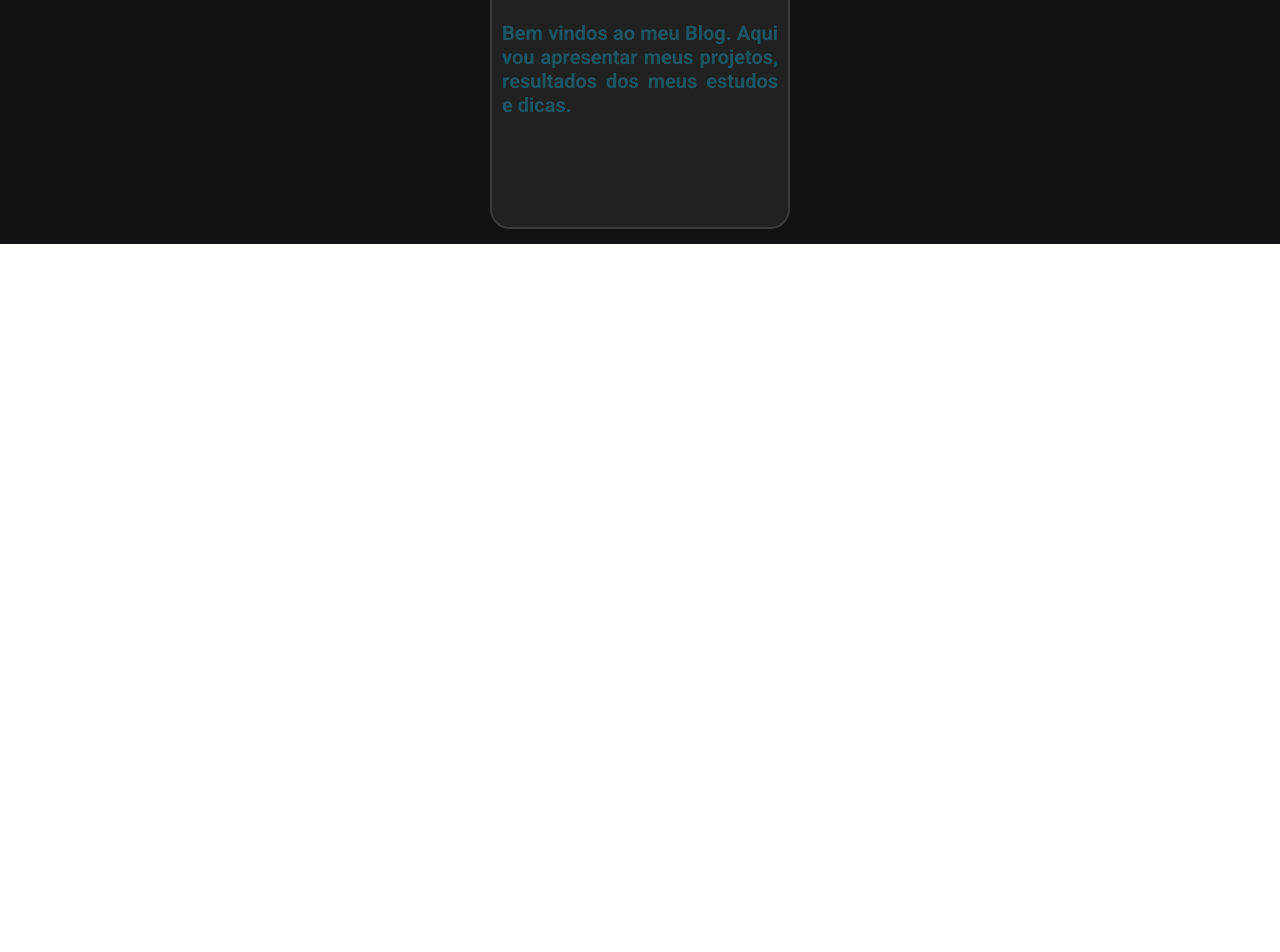
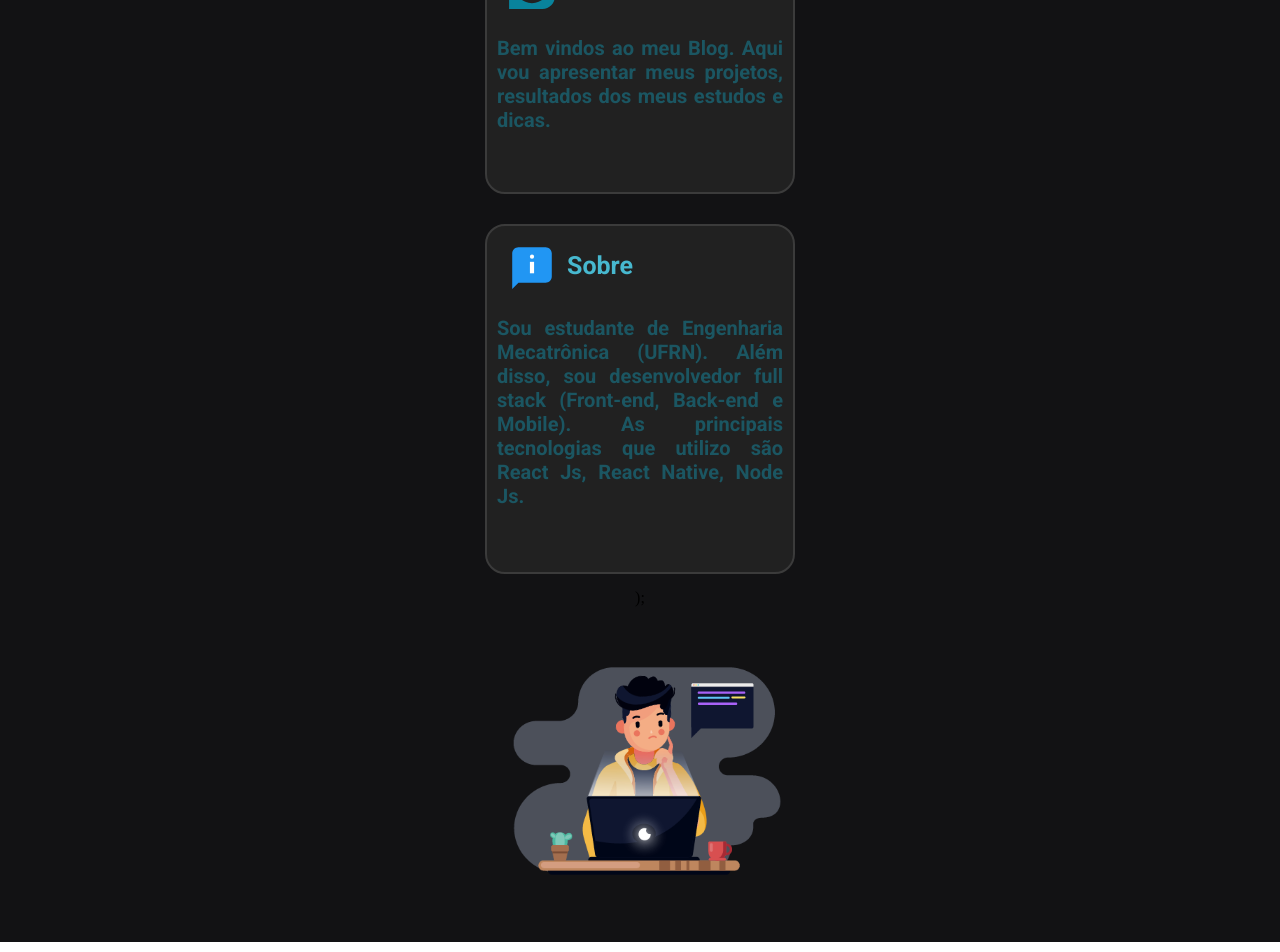
Before and after one commit to lucasdksan/Blog_Hunter, a React (Create React App) app: page / in a window 1280 px wide. Shown: the part 384-1336 px from the top of the page. Before the commit the page ends 800 px from the top, so only its background shows below. Built offline with nearby package versions, Linux system fonts and the light colour scheme.

Commit message:
Simples modificações

```diff
--- a/src/components/BlockText.tsx
+++ b/src/components/BlockText.tsx
@@ -1,17 +1,23 @@
 import React from 'react';
 
-import { Container, AreaTitle, IconHello, Title, Description } from '../styles/components/BlockText';
+import { Container,
+        AreaTitle,
+        Title,
+        Description } from '../styles/components/BlockText';
 
 interface Props {
-    title?: string;
-    text?: string;
+    title: string;
+    text: string;
+    height?: string;
 }
 
-const BlockText:React.FC <Props>= ({ text, title })=>{
+const BlockText:React.FC <Props>= ({ text, title, height="300px", children })=>{
     return(
-        <Container>
+        <Container
+            heightExtern={height}
+        >
             <AreaTitle>
-                <IconHello/>
+                {children}
                 <Title>{title}</Title>
             </AreaTitle>
             <Description>
--- a/src/data/DataInfo.ts
+++ b/src/data/DataInfo.ts
@@ -2,7 +2,14 @@ const dataInfo = [
     {
         key: 0,
         title: "Saudações",
-        text: "Bem vindos ao meu Blog. Aqui vou apresentar meus projetos, resultados dos meus estudos e dicas."
+        text: "Bem vindos ao meu Blog. Aqui vou apresentar meus projetos, resultados dos meus estudos e dicas.",
+        height: "250px"
+    },
+    {
+        key: 1,
+        title: "Sobre",
+        text: "Sou estudante de Engenharia Mecatrônica (UFRN). Além disso, sou desenvolvedor full stack (Front-end, Back-end e Mobile). As principais tecnologias que utilizo são React Js, React Native, Node Js.",
+        height: "350px"
     }
 ]
 
--- a/src/pages/Home.tsx
+++ b/src/pages/Home.tsx
@@ -1,13 +1,29 @@
 import React from 'react';
+import Lottie from 'react-lottie';
 
-import { Container, FirstBlock, ImgEng } from '../styles/pages/Home';
+import { Container,
+        FirstBlock,
+        ImgEng,
+        IconHello,
+        IconAbout,
+        SecondBlock,
+        AreaCards } from '../styles/pages/Home';
 
 import Header from '../components/Header';
 import BlockText from '../components/BlockText';
 
 import { dataInfo } from '../data/DataInfo';
+import Animation from '../assets/animations/DeveloperAnimation.json';
 
 const Home = ()=>{
+    const defaultOptions = {
+        loop: true,
+        autoplay: true,
+        animationData: Animation,
+        rendererSettings: {
+            preserveAspectRatio: 'xMidYMid slice'
+        }
+    }
     return(
         <>
             <Header />
@@ -28,18 +44,37 @@ const Home = ()=>{
                     }}
                 >
                     <ImgEng src="https://avatars.githubusercontent.com/u/47578616?v=4"/>
-                    {
-                        dataInfo.map(itens => {
-                            return (
-                                <BlockText
-                                    key={itens.key}
-                                    text={itens.text}
-                                    title={itens.title}
-                                />
-                            );
-                        })
-                    }
+                    <AreaCards>
+                        <BlockText
+                            children={<IconHello/>}
+                            key={dataInfo[0].key}
+                            text={dataInfo[0].text}
+                            title={dataInfo[0].title}
+                            height={dataInfo[0].height}
+                        />
+                        <BlockText
+                            children={<IconAbout/>}
+                            key={dataInfo[1].key}
+                            text={dataInfo[1].text}
+                            title={dataInfo[1].title}
+                            height={dataInfo[1].height}
+                        />
+                    </AreaCards>
+                );
                 </FirstBlock>
+                <SecondBlock>
+                    <Lottie
+                        options={defaultOptions}
+                        height={'100%'}
+                        width={280}
+                        style={{
+                            display: 'flex',
+                            alignItems: 'center',
+                            justifyContent: 'center',
+                            margin: '0px 0px 10px 10px',
+                        }}
+                    />
+                </SecondBlock>
             </Container>
         </>
     );
--- a/src/styles/components/BlockText.ts
+++ b/src/styles/components/BlockText.ts
@@ -1,17 +1,21 @@
 import styled from 'styled-components';
-import { CgHello } from 'react-icons/cg';
 import themes from '../colors/themes';
 
-export const Container = styled.article`
+interface ContainerProps{
+    heightExtern: string;
+}
+
+export const Container = styled.article<ContainerProps>`
     display: flex;
     align-items: center;
     justify-content: flex-start;
     flex-direction: column;
-    width: 300px;
-    height: 300px;
+    width: 310px;
+    height: ${ props => props.heightExtern };
     background-color: ${themes.colors.main_sub_black};
     border-radius: 20px;
     border: 2px solid ${themes.colors.main_sub_gray};
+    margin: 15px 0px;
 `;
 export const AreaTitle = styled.div`
     display: flex;
@@ -21,11 +25,6 @@ export const AreaTitle = styled.div`
     width: 100%;
     height: 80px;
     padding: 5px 20px;
-`;
-export const IconHello = styled(CgHello)`
-    font-size: 50px;
-    margin-right: 10px;
-    color: ${themes.colors.main_dark_blue};
 `;
 export const Title = styled.h1`
     font-size: 25px;
--- a/src/styles/pages/Home.ts
+++ b/src/styles/pages/Home.ts
@@ -1,4 +1,6 @@
 import styled from 'styled-components';
+import { FcAbout } from 'react-icons/fc';
+import { CgHello } from 'react-icons/cg';
 import { motion } from 'framer-motion';
 import themes from '../colors/themes';
 
@@ -29,3 +31,30 @@ export const ImgEng = styled.img`
     width: 230px;
     border-radius: 50%;
 `;
+export const IconHello = styled(CgHello)`
+    font-size: 50px;
+    margin-right: 10px;
+    color: ${themes.colors.main_dark_blue};
+`;
+export const IconAbout = styled(FcAbout)`
+    font-size: 50px;
+    margin-right: 10px;
+    color: ${themes.colors.main_dark_blue};
+`;
+export const AreaCards = styled.div`
+    display: flex;
+    align-items: center;
+    justify-content: space-around;
+    flex: 1;
+    flex-direction: column;
+    width: 100%;
+`;
+export const SecondBlock = styled.section`
+    display: flex;
+    align-items: center;
+    justify-content: flex-start;
+    flex-direction: column;
+    width: 100%;
+    height: calc(100% - 80px);
+    padding: 15px 20px;
+`;
```
